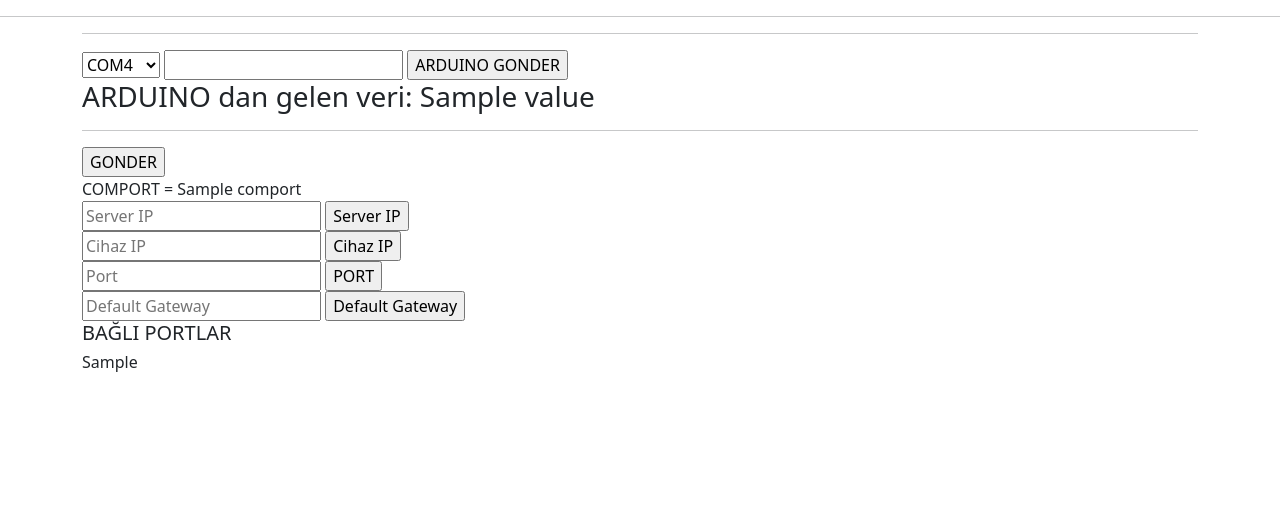
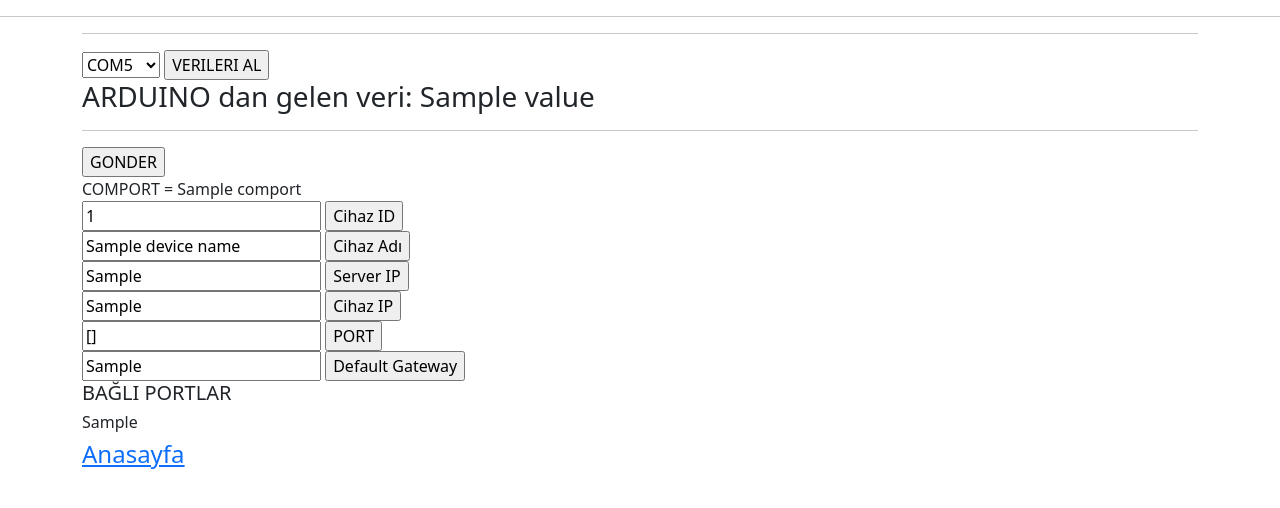
Before and after one commit to barisist34/nodemcu, a Django app: template app_monitor/templates/app_monitor/arduino_serial.html in a window 1280 px wide. Shown: the top 508 px of the page. Run offline with Django 3.2, Linux system fonts and the light colour scheme; the template is opened without the code that fills it: most values are stand-ins (such as "Sample title", 1, 10 or a date in 2020); some libraries are stand-ins or nearby versions.

Commit message:
241123--cihaz config sayfasında inputlara değerler arduinodan doğru şekilde çekildi.

```diff
--- a/app_monitor/templates/app_monitor/arduino_serial.html
+++ b/app_monitor/templates/app_monitor/arduino_serial.html
@@ -14,21 +14,20 @@
     {% endif %}
 
         <hr>
-        <form action="arduino_serial" method="get">
+        <form action="arduino_serial_local" method="get">
             <select name="comport" id="comport">
                 <option value="COM1" >COM1</option>
                 <option value="COM2">COM2</option>
                 <option value="COM3" >COM3</option>
-                <option value="COM4" selected>COM4</option>
-                <option value="COM5">COM5</option>
+                <option value="COM4" >COM4</option>
+                <option value="COM5" selected>COM5</option>
                 <option value="COM6">COM6</option>
                 <option value="COM7">COM7</option>
                 <option value="COM8">COM8</option>
                 <option value="COM9">COM9</option>
                 <option value="COM10">COM10</option>
             </select>
-            <input type="text" name="serial_data" id="serial-data-id">
-            <input type="submit" value="ARDUINO GONDER">
+            <input type="submit" value="VERILERI AL">
         </form>
     <h3>ARDUINO dan gelen veri: {{value}} </h3>
 
@@ -44,25 +43,34 @@
     <h3>COMPORT hatalı girdiniz... </h3>
     {% endif %}
     <form action="/arduino_serial" method="get">
-        <input type="text" name="serial_data" id="serial-data-id" placeholder="Server IP">
+        <input type="text" name="cihaz-id" id="cihaz-id" placeholder="Cihaz ID" value="{{device_id}} ">
+        <input type="submit" value="Cihaz ID">
+    </form>
+    <form action="/arduino_serial" method="get">
+        <input type="text" name="cihaz-adi" id="cihaz-adi" placeholder="Cihaz Adı" value="{{device_name}}">
+        <input type="submit" value="Cihaz Adı">
+    </form>
+    <form action="/arduino_serial" method="get">
+        <input type="text" name="server-ip" id="server-ip" placeholder="Server IP" value="{{server_ip}}">
         <input type="submit" value="Server IP">
     </form>
     <form action="/arduino_serial" method="get">
-        <input type="text" name="serial_data" id="serial-data-id" placeholder="Cihaz IP">
+        <input type="text" name="cihaz-ip" id="cihaz-ip" placeholder="Cihaz IP" value="{{device_ip}}">
         <input type="submit" value="Cihaz IP">
     </form>
     <form action="/arduino_serial" method="get">
-        <input type="text" name="serial_data" id="serial-data-id" placeholder="Port">
+        <input type="text" name="port" id="port" placeholder="Port" value="{{device_port}}">
         <input type="submit" value="PORT">
     </form>
     <form action="/arduino_serial" method="get">
-        <input type="text" name="serial_data" id="serial-data-id" placeholder="Default Gateway">
+        <input type="text" name="default-gateway" id="default-gateway" placeholder="Default Gateway" value="{{ag_gecidi}}">
         <input type="submit" value="Default Gateway">
     </form>
 
     <h5>BAĞLI PORTLAR</h5>
     <h6>{{port_listesi}} </h6>
     {% comment %} <h3>ARDUINO dan gelen veri: {{value|stringformat:"d"}} </h3> {% endcomment %}
+    <h4><a href="/app_monitor" target="_blank">Anasayfa</a></h4>
     </div>
 
 {% endblock content %}
--- a/app_monitor/templates/app_monitor/dashboard.html
+++ b/app_monitor/templates/app_monitor/dashboard.html
@@ -21,7 +21,7 @@
 <div class="container">
 
   <h3 class="bg-primary text-center">TÜM CİHAZLAR</h3>
-  <h3 ><a href="arduino_serial" target="_blank">SERI PORT CONFIG</a> </h3>
+  <h3 ><a href="arduino_serial_local" target="_blank">SERI PORT CONFIG</a> </h3>
 {% comment %} {% csrf_token %} {% endcomment %}
 {% comment %} <button class="btn btn-danger">BOOTSTRAP...</button> {% endcomment %}
 
--- a/app_monitor/urls.py
+++ b/app_monitor/urls.py
@@ -2,7 +2,7 @@
 from django.urls import path
 from app_monitor.views import dashboard,TemperatureAddRecord,addRecordArduino,tempList,deviceView,exportExcel,export_to_excel
 from app_monitor.views import django_device,django_device_backtest,deviceViewDetail,export_to_excel_all,devices_all
-from app_monitor.views import device_id,export_to_excel_id,arduino_serial
+from app_monitor.views import device_id,export_to_excel_id,arduino_serial_local
 from app_monitor.filter import device_filter_id,device_filter_sicaklik,device_filter_nem,device_filter_voltaj,device_filter_tarih
 
 # app_name="app_monitor"
@@ -31,7 +31,7 @@
     path('device_filter_tarih',device_filter_tarih,name="device_filter_tarih"),
     path('django_device',django_device,name="django_device"),
     path('django_device_backtest',django_device_backtest,name="django_device_backtest"),
-    path('arduino_serial',arduino_serial,name="arduino_serial")
+    path('arduino_serial_local',arduino_serial_local,name="arduino_serial_local")
 
 
 
```
Also changed, not shown: app_monitor/templates/app_monitor/django_arduino.html (+10 -0 lines), app_monitor/views.py (+55 -40 lines).
